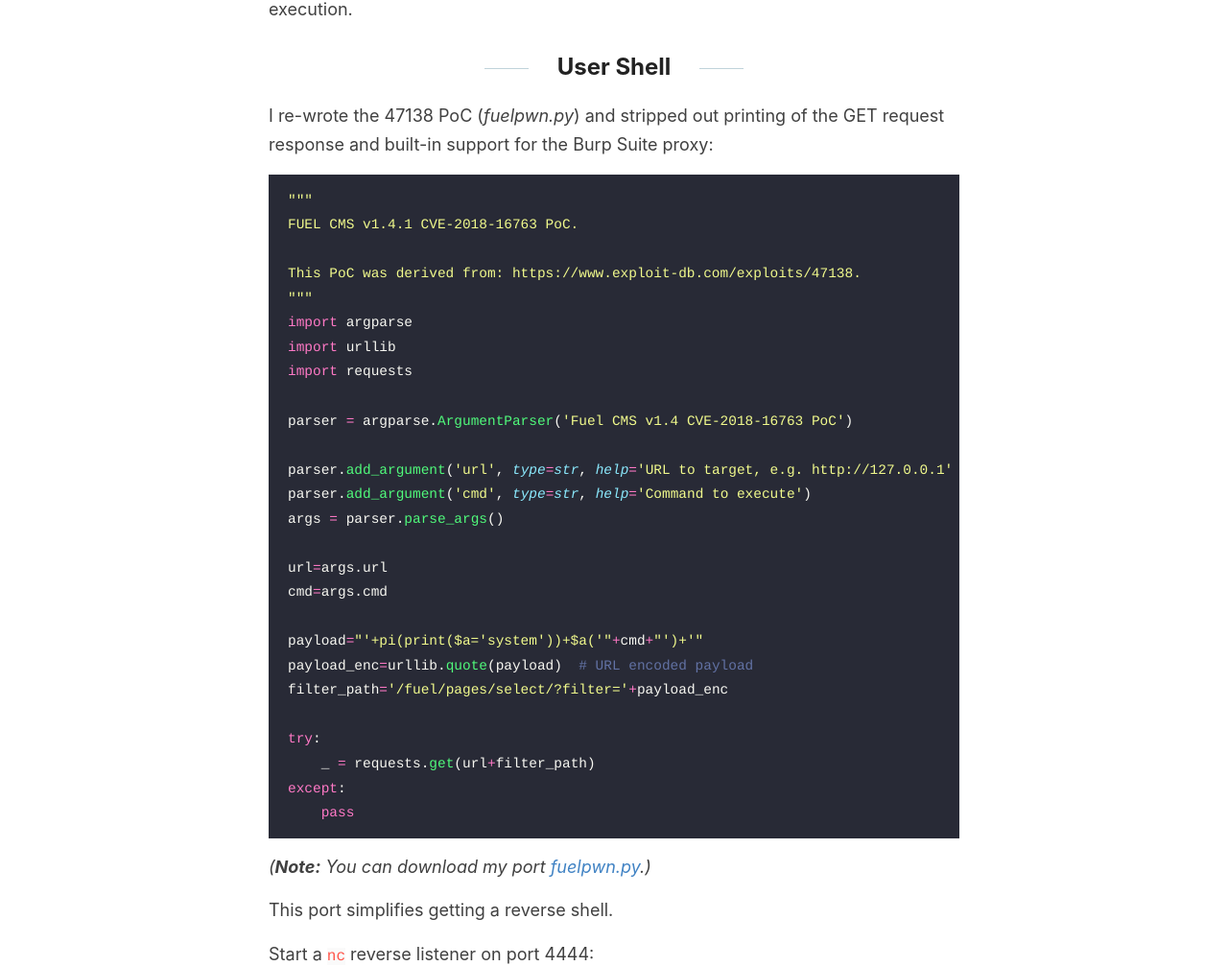
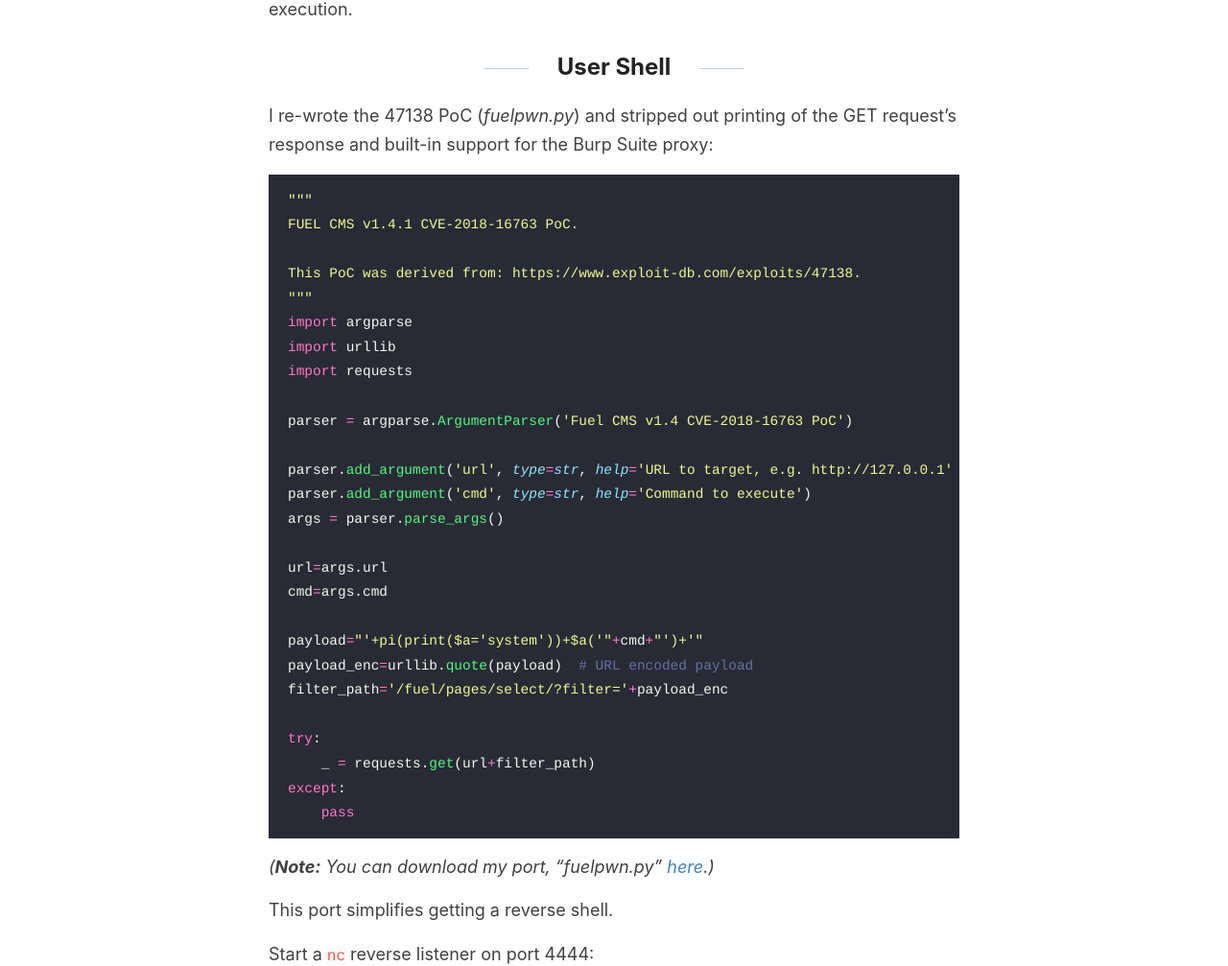
Before and after one commit to wulfgarpro/wulfgar.pro, a Jekyll site: the page built from _posts/2020-09-28-tryhackme-ignite.md, in a window 1280 px wide and 1400 px high, scrolled down 2245 px. Shown: the part 150-1157 px from the top of the window at 96% size. Built offline with Jekyll 4.4.1, drawn with Linux system fonts in a browser that asks for light colours; some of the changed text lies outside the part shown.

Commit message:
Minor post edits.

````diff
--- a/_posts/2020-09-28-tryhackme-ignite.md
+++ b/_posts/2020-09-28-tryhackme-ignite.md
@@ -21,7 +21,7 @@
 This results in:
 
 ![nmap1](/images/posts/penlog_ignite_by_tryhackme/nmap1.png)
-_(**Note:** http-title "Welcome to FUEL CMS".)_
+_(**Note:** HTTP title "Welcome to FUEL CMS".)_
 
 Google "FUEL CMS" and note description on [website](https://www.getfuelcms.com/):
 
@@ -75,7 +75,7 @@
 
 ## User Shell
 
-I re-wrote the 47138 PoC (_fuelpwn.py_) and stripped out printing of the GET request response and built-in
+I re-wrote the 47138 PoC (_fuelpwn.py_) and stripped out printing of the GET request's response and built-in
 support for the Burp Suite proxy:
 
 ```python
@@ -106,7 +106,7 @@
 except:
     pass
 ```
-_(**Note:** You can download my port [fuelpwn.py](https://gist.github.com/wulfgarpro/d302038d40e4aab46a5b61d876b01b93).)_
+_(**Note:** You can download my port, "fuelpwn.py" [here](https://gist.github.com/wulfgarpro/d302038d40e4aab46a5b61d876b01b93).)_
 
 This port simplifies getting a reverse shell.
 
````
Also changed, not shown: other parts of _posts/2020-09-28-tryhackme-ignite.md (+1 -1 lines), _posts/2020-09-19-sedna-vulnhub.md (+1 -1 lines), _posts/2020-09-22-tryhackme-thompson.md (+5 -5 lines).
